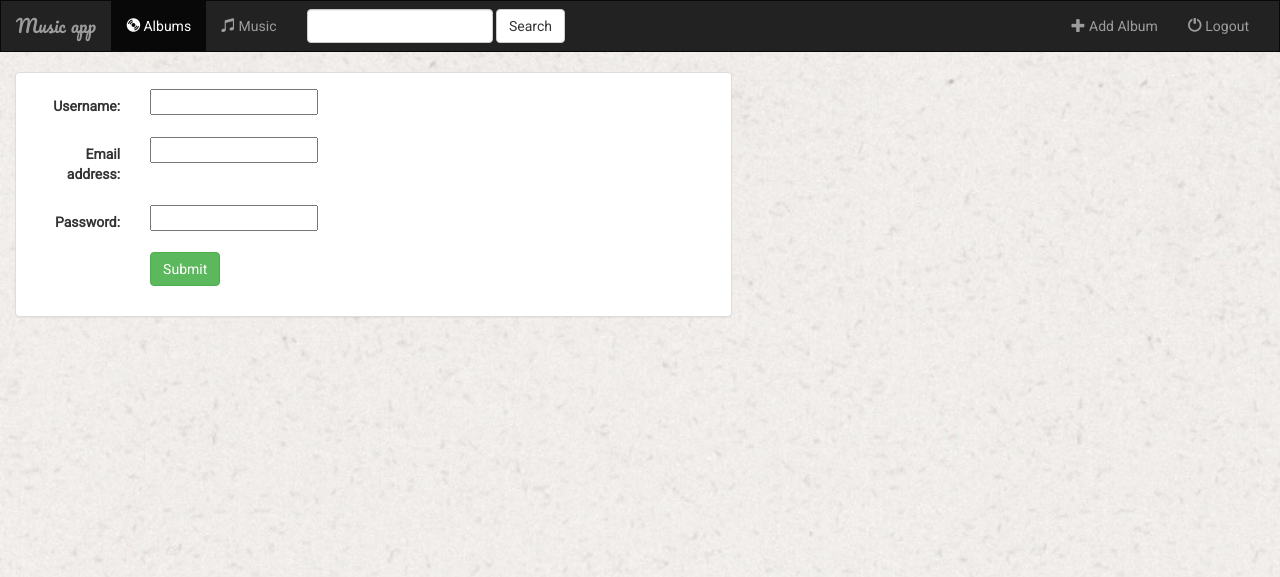
After one commit to Xnkr/django-practice, a Django app: page /music/register in a window 1280 px wide. The commit adds this page. Shown: the top 577 px of the page. Run offline with Django 3.2, Linux system fonts and the light colour scheme; parts of the project's set-up code (start-up, migrations or seed data) failed here and were passed over; some libraries are stand-ins or nearby versions.

Commit message:
User registration Added

```diff
--- a/firstapp/settings.py
+++ b/firstapp/settings.py
@@ -119,3 +119,6 @@ USE_TZ = True
 # https://docs.djangoproject.com/en/1.11/howto/static-files/
 
 STATIC_URL = '/static/'
+
+MEDIA_ROOT = os.path.join(BASE_DIR, 'media')
+MEDIA_URL = '/media/'
--- a/firstapp/urls.py
+++ b/firstapp/urls.py
@@ -16,9 +16,15 @@ Including another URLconf
 from django.conf.urls import url
 from django.contrib import admin
 from django.conf.urls import include
+from django.conf import settings
+from django.conf.urls.static import static
 
 urlpatterns = [
     url(r'^admin/', admin.site.urls),
     url(r'^music/', include('music.urls')),
     url(r'^$', include('home.urls')),
 ]
+
+if settings.DEBUG:
+    urlpatterns += static(settings.STATIC_URL, document_root = settings.STATIC_ROOT)
+    urlpatterns += static(settings.MEDIA_URL, document_root = settings.MEDIA_ROOT)
--- /dev/null
+++ b/music/forms.py
@@ -0,0 +1,9 @@
+from django.contrib.auth.models import User
+from django import forms
+
+class UserForm(forms.ModelForm):
+	password = forms.CharField(widget = forms.PasswordInput)
+
+	class Meta:
+		model = User
+		fields = ['username', 'email', 'password']
--- a/music/models.py
+++ b/music/models.py
@@ -9,7 +9,7 @@ class Album(models.Model):
 	artist = models.CharField(max_length=20)
 	album_name = models.CharField(max_length=20)
 	genre = models.CharField(max_length=20)
-	album_logo = models.CharField(max_length=1000)
+	album_logo = models.FileField()
 
 	def __str__(self):
 		return self.album_name + " - " + self.artist
--- a/music/templates/music/detail.html
+++ b/music/templates/music/detail.html
@@ -12,8 +12,8 @@
             <div class="panel panel-default">
                 <div class="panel-body">
                     <a href="{% url 'music:detail' album.id %}">
-                        {% if album.album_logo %}
-                            <img src="{{ album.album_logo }}" class="img-responsive album-art">
+                        {% if album.album_logo.url %}
+                            <img src="{{ album.album_logo.url }}" class="img-responsive album-art">
                         {% else %}
                             <h3>No image to display</h3>
                         {% endif %}
--- a/music/templates/music/index.html
+++ b/music/templates/music/index.html
@@ -12,7 +12,7 @@
 					<div class="col-sm-4 col-lg-2">
 						<div class="thumbnail">
 							<a href="{% url 'music:detail' album.id %}">
-								<img src="{{ album.album_logo }}" class="img-responsive album-art">
+								<img src="{{ album.album_logo.url }}" class="img-responsive album-art">
 							</a>
 							<div class="caption">
 								<h2>{{ album.album_name }}</h2>
@@ -82,7 +82,7 @@
 											</td>
 											<td>
 												<a href="{% url 'music:detail' song.album.id %}">
-													<img src="{{ song.album.album_logo }}" class="img-responsive" style="width: 20px; float: left; margin-right: 10px;" />
+													<img src="{{ song.album.album_logo.url }}" class="img-responsive" style="width: 20px; float: left; margin-right: 10px;" />
 												</a>
 												<a href="{% url 'music:detail' song.album.id %}">{{ song.album.album_title }}</a>
 											</td>
--- /dev/null
+++ b/music/templates/music/registration_form.html
@@ -0,0 +1,26 @@
+{% extends "music/base.html" %}
+{% block title %}Register
+{% endblock title %}
+{% block body %}
+	<div class="container-fluid">
+		<div class="row">
+			<div class="col-sm-12 col-md-7">
+				<div class="panel panel-default">
+					<div class="panel-body">
+						<form action="" class="form-horizontal" method="post" enctype="multipart/form-data">
+							{% csrf_token %}
+							{% include 'music/form_template.html' %}
+							<div class="form-group">
+								<div class="col-sm-offset-2 col-sm-10">
+									<button type="submit"class="btn btn-success">
+										Submit
+									</button>
+								</div>
+							</div>
+						</form>
+					</div>
+				</div>
+			</div>
+		</div>
+	</div>
+{% endblock body %}
--- a/music/urls.py
+++ b/music/urls.py
@@ -20,6 +20,7 @@ app_name = 'music'
 
 urlpatterns = [
 	url(r'^$', views.IndexView.as_view(), name="index"),
+    url(r'^register$', views.UserFormView.as_view(), name="register"),
 	url(r'^(?P<pk>[0-9]+)/$', views.DetailView.as_view(), name="detail"),
 
     url(r'^album/add/$',views.AlbumCreate.as_view(), name="album-add"),
--- a/music/views.py
+++ b/music/views.py
@@ -1,12 +1,15 @@
 # -*- coding: utf-8 -*-
 from __future__ import unicode_literals
 
-from django.shortcuts import render, get_object_or_404
-from django.http import HttpResponse, Http404
+from django.shortcuts import render, get_object_or_404, redirect
+# from django.http import HttpResponse, Http404
 from models import Album, Song
 from django.views import generic
 from django.views.generic import CreateView, UpdateView, DeleteView
 from django.core.urlresolvers import reverse_lazy
+from django.contrib.auth import authenticate, login
+from django.views.generic import View
+from .forms import UserForm
 
 class IndexView(generic.ListView):
 	template_name = 'music/index.html'
@@ -35,6 +38,50 @@ class SongCreate(CreateView):
 	model = Song
 	template_name = 'music/album_form.html'
 	fields = ['album', 'file_type', 'title']
+
+class UserFormView(generic.View):
+	form_class = UserForm
+	template_name = 'music/registration_form.html'
+
+	def get(self, request):
+		form = self.form_class(None)
+		return render(request, self.template_name, {'form': form})
+
+	def post(self, request):
+		form = self.form_class(request.POST)
+		if form.is_valid():
+			user = form.save(commit=False)
+
+			username = form.cleaned_data['username']
+			password = form.cleaned_data['password']
+
+			user.set_password(password)
+			user.save()
+
+			user = authenticate(username=username,password=password)
+
+			if user is  not None:
+				if user.is_active:
+					login(request,user)
+					return redirect('music:index')
+
+		return render(request, self.template_name, {'form': form})
+
+
+
+
+
+
+
+
+
+
+
+
+
+
+
+
 
 
 # # Initial Clumsy views
```
Also changed, not shown: db.sqlite3, media/blue-black-minimalistic-patterns-circles-techno-glow-1920x1200-wallpaper.jpg (added), music/migrations/0003_auto_20170730_0917.py (added).
